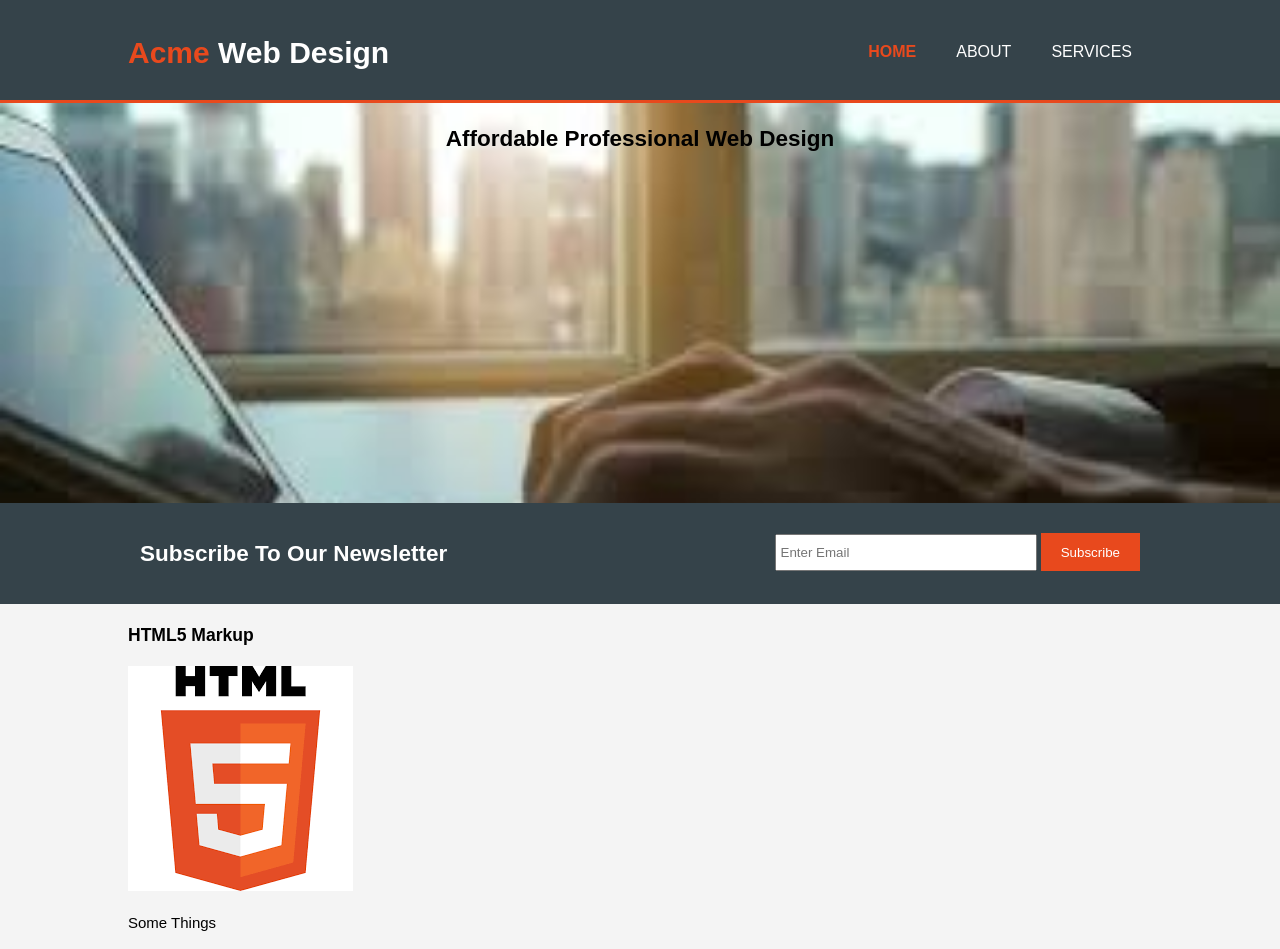
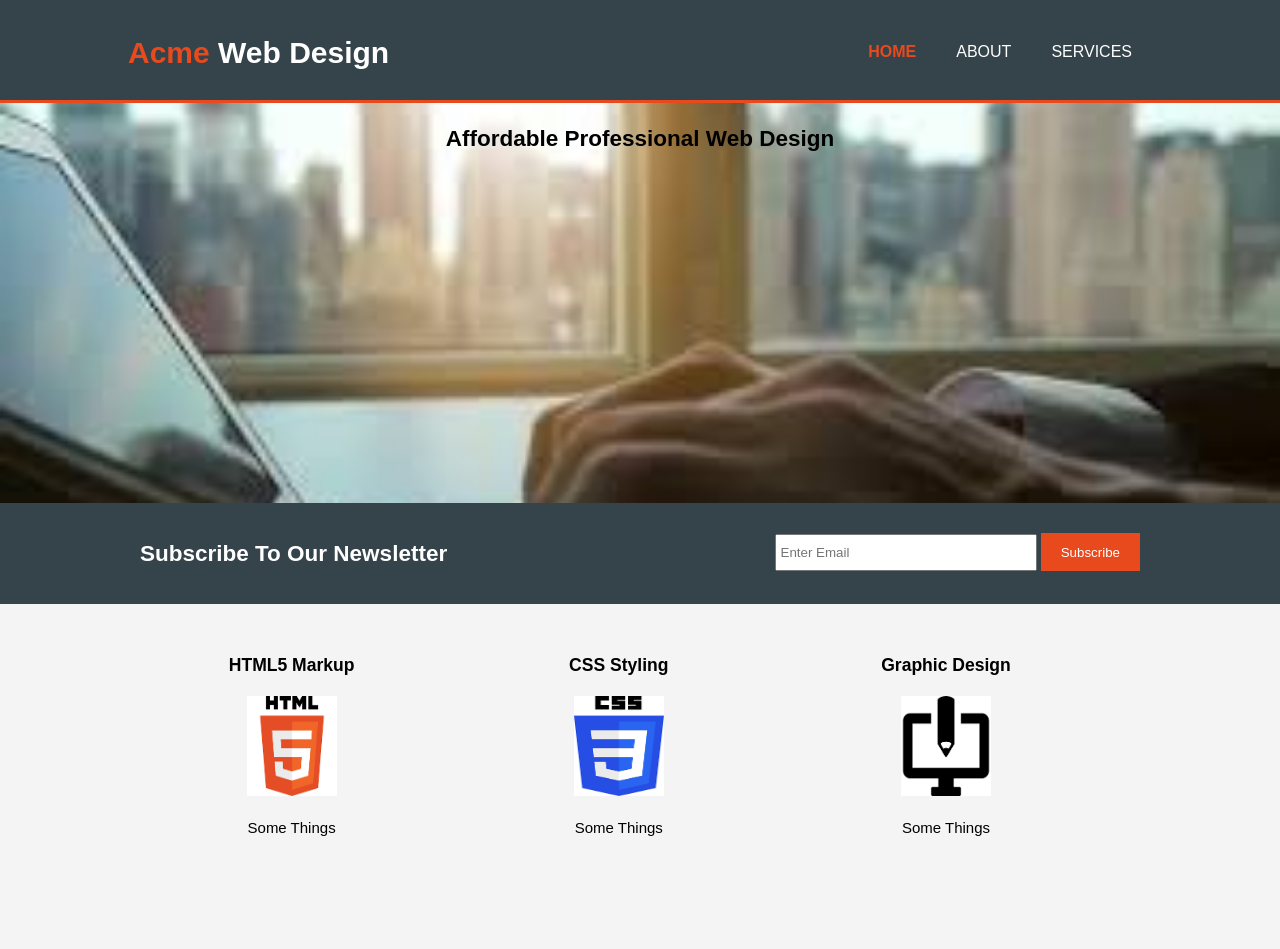
Before and after one commit to Samson300/acme-website, a plain HTML site: page index.html in a window 1280 px wide. Shown: the top 949 px of the page. After the commit the page ends 865 px from the top, so only its background shows below. Drawn offline with Linux system fonts and the light colour scheme.

Commit message:
styles the boxes in footer

```diff
--- a/css/style.css
+++ b/css/style.css
@@ -90,6 +90,7 @@ header a:hover{
     font-size:20px;
 }
 
+/* Newsletter */
 #newsletter{
     padding:15px;
     color:#ffffff;
@@ -110,3 +111,28 @@ header a:hover{
     height:25px;
     width:250px;
 }
+
+/* Boxes */
+#boxes{
+    margin-top:20px;
+}
+
+#boxes .box{
+    float:left;
+    text-align: center;
+    width:30%;
+    padding:10px;
+}
+
+#boxes .box img{
+    width:90px;
+    height:100px;
+}
+
+footer{
+    padding:20px;
+    margin-top:20px;
+    color:#ffffff;
+    background-color: #e8491d;
+    text-align: center;
+}
--- a/index.html
+++ b/index.html
@@ -43,7 +43,7 @@
 
     </section>
 
-    <section>
+    <section id="boxes">
         <div class="container">
             <div class="box">
                 <h3>HTML5 Markup</h3>
```
